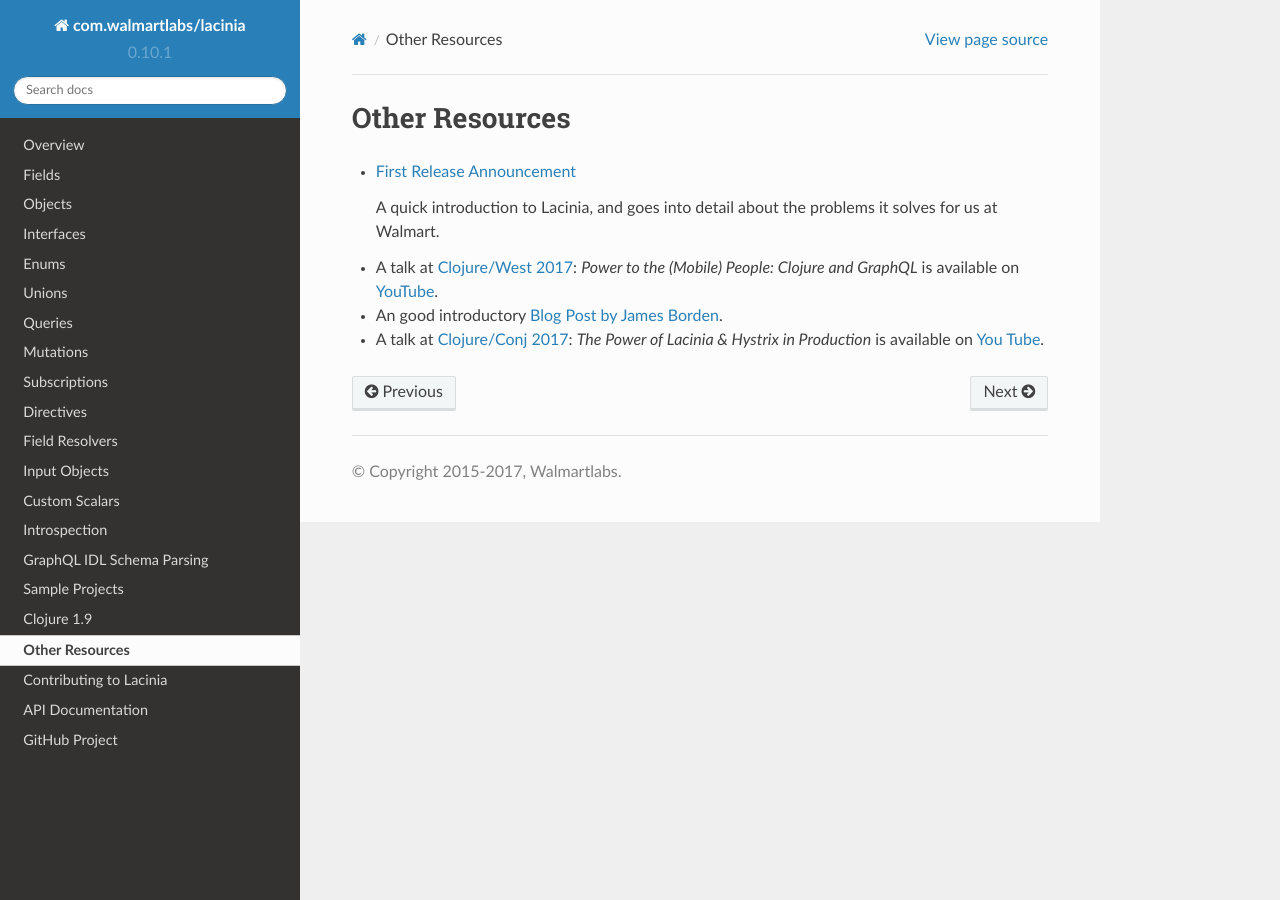
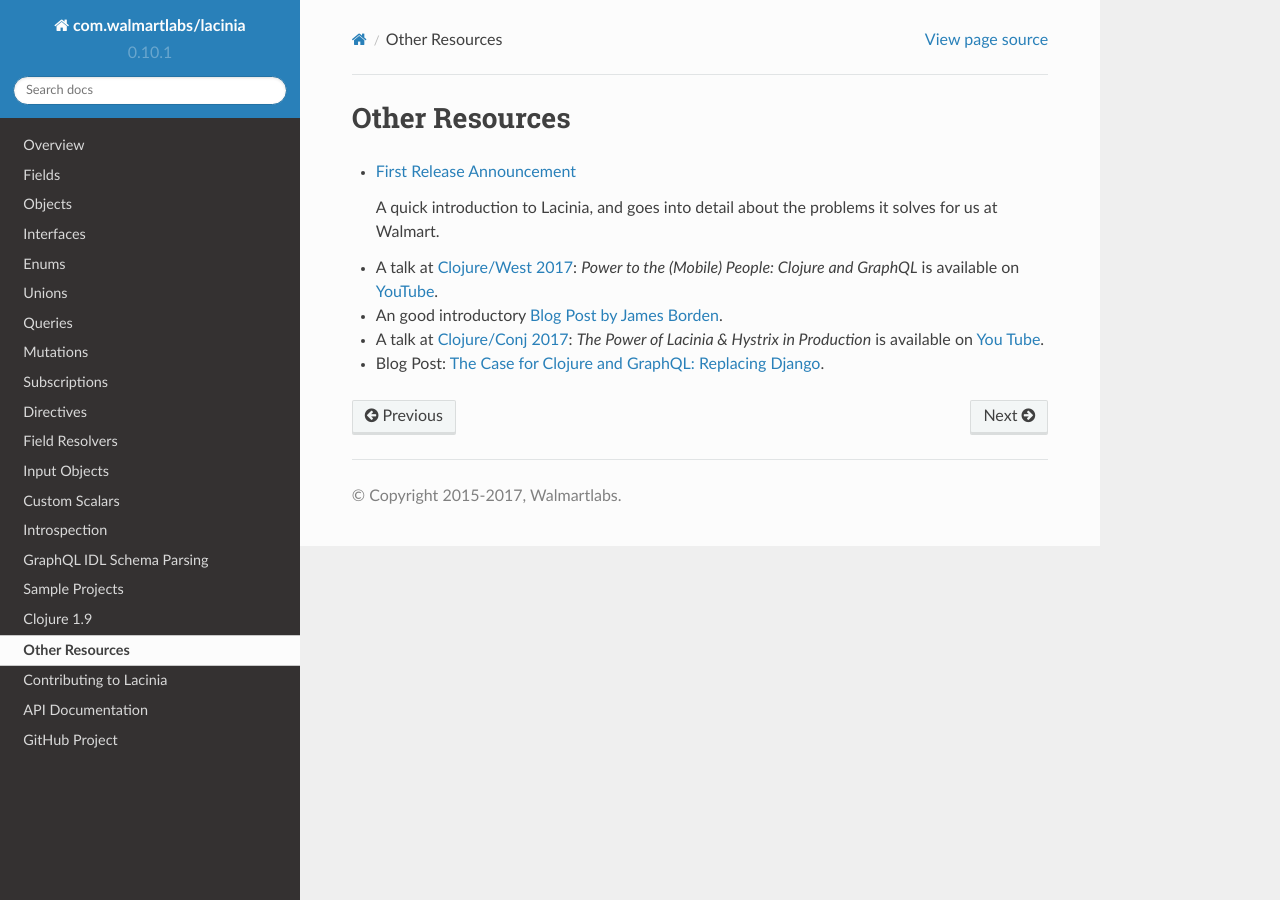
Before and after one commit to walmartlabs/lacinia, a Sphinx documentation site: the page built from docs/resources.rst, in a window 1280 px wide. Built offline with Sphinx 7.4.7 and the Read the Docs theme 2.0.0, drawn with Linux system fonts in a browser that asks for light colours.

Commit message:
Add link to new blog post

```diff
--- a/docs/resources.rst
+++ b/docs/resources.rst
@@ -12,3 +12,5 @@ Other Resources
 
 * A talk at `Clojure/Conj 2017 <http://2017.clojure-conj.org/the-power-of-lacinia-hystrix/>`_:
   `The Power of Lacinia & Hystrix in Production` is available on `You Tube <https://www.youtube.com/watch?v=uL9QavmAInw>`_.
+
+* Blog Post: `The Case for Clojure and GraphQL: Replacing Django <https://cheesecakelabs.com/blog/case-clojure-graphql-replacing-django/>`_.
```
